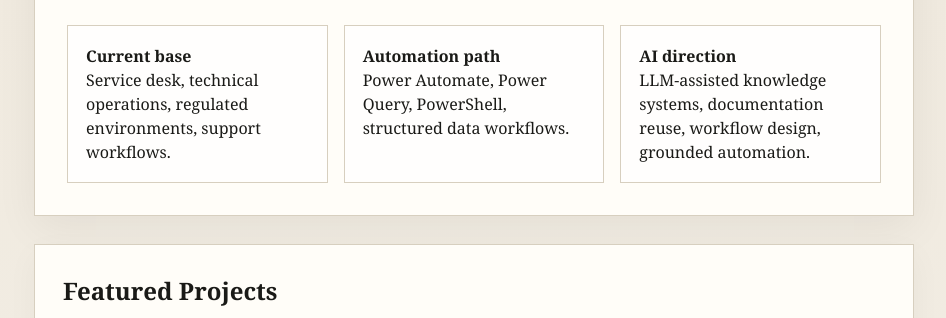
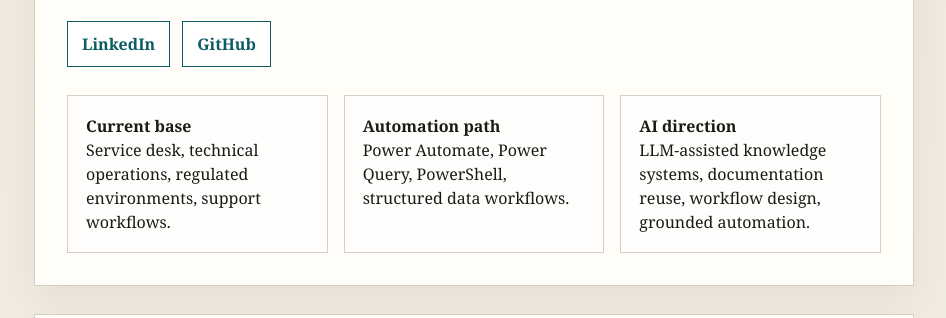
Before and after one commit to after-magic/after-magic.github.io, a plain HTML site: page index.html in a window 1280 px wide. Shown: the part 403-721 px from the top of the page, without its empty margins (166-1112 px from the left). Drawn offline with Linux system fonts and the light colour scheme.

Commit message:
Update portfolio homepage with public links

```diff
--- a/index.html
+++ b/index.html
@@ -48,6 +48,16 @@
       border: 1px solid var(--line);
       padding: 18px;
     }
+    .links { display: flex; flex-wrap: wrap; gap: 12px; margin-top: 24px; }
+    .button {
+      display: inline-block;
+      padding: 10px 14px;
+      border: 1px solid var(--accent);
+      color: var(--accent);
+      text-decoration: none;
+      font-weight: 600;
+      background: #fff;
+    }
     section { margin-top: 28px; }
     .section-box {
       background: var(--paper);
@@ -67,6 +77,10 @@
       <div class="kicker">Adam Tregale</div>
       <h1>AI Automation, Knowledge Systems, and Workflow Engineering</h1>
       <p class="lead">I come from IT service desk and technical operations, and I am building toward practical AI work that improves how teams capture knowledge, reduce manual work, and solve repeated operational problems.</p>
+      <div class="links">
+        <a class="button" href="https://www.linkedin.com/in/adam-t-724315133?utm_source=share_via&utm_content=profile&utm_medium=member_ios">LinkedIn</a>
+        <a class="button" href="https://github.com/after-magic">GitHub</a>
+      </div>
       <div class="grid">
         <div class="card"><strong>Current base</strong><br>Service desk, technical operations, regulated environments, support workflows.</div>
         <div class="card"><strong>Automation path</strong><br>Power Automate, Power Query, PowerShell, structured data workflows.</div>
@@ -99,7 +113,7 @@
     <section class="section-box">
       <h2>Next Step</h2>
       <p>This site is the starting point for a public portfolio built around practical AI automation and operational knowledge systems. The next additions should be short case studies with screenshots, architecture notes, and outcomes.</p>
-      <p class="footer-note">LinkedIn and contact links can be added once a public LinkedIn URL and preferred public contact method are confirmed.</p>
+      <p class="footer-note">The fastest way to strengthen this portfolio now is to add 2 to 3 project case studies with problem, build, tools, guardrails, and outcome.</p>
     </section>
   </div>
 </body>
```
